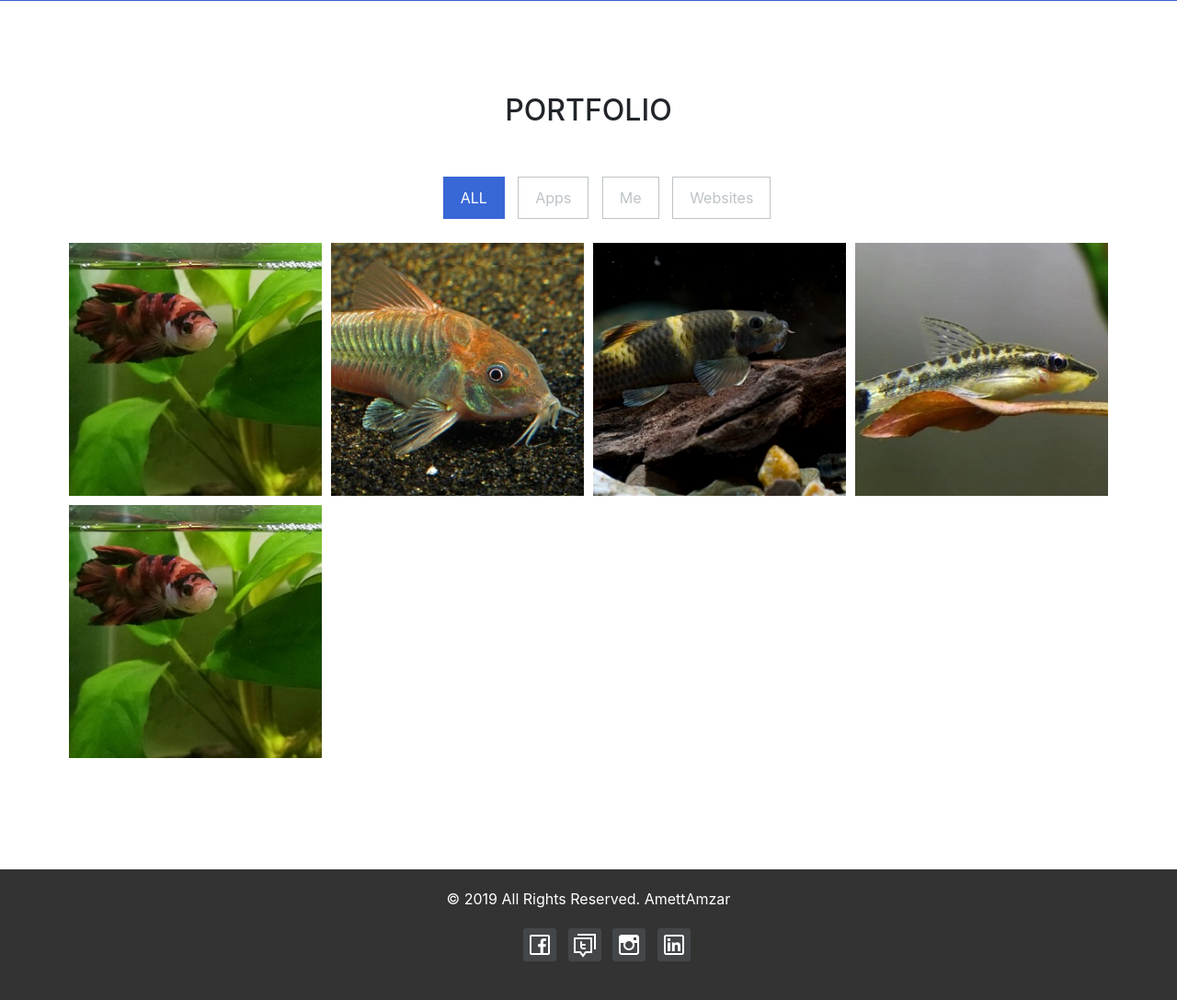
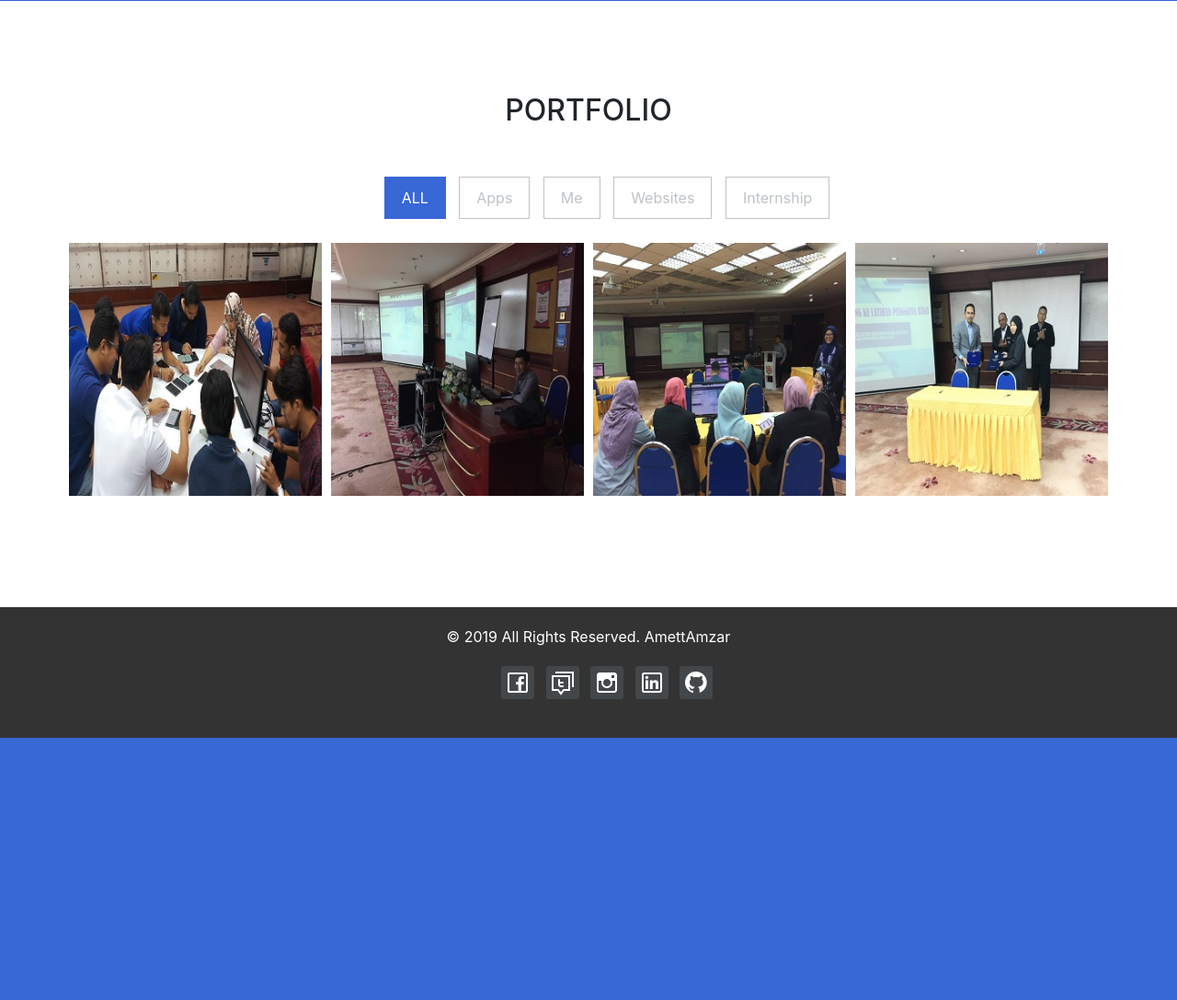
Before and after one commit to amiramzar/portfolio, a PHP site: page / in a window 1280 px wide. Shown: the part 3107-4194 px from the top of the page at 92% size. After the commit the page ends 3909 px from the top, so only its background shows below. Run offline with PHP 8.4, Linux system fonts and the light colour scheme; some libraries are stand-ins or nearby versions.

Commit message:
update portfolio
change pic and add intern section on portfolio

```diff
--- a/css/style.css
+++ b/css/style.css
@@ -346,6 +346,7 @@
 
 #navigation li a {
     color: #ffffff;
+    text-align: center;
 }
 
 .navbar-brand,
@@ -498,6 +499,13 @@
     background-color: #0073b2;
 }
 
+.copyrightSection .github {
+    background: url(../img/icons/github.png) center no-repeat #444749;
+}
+.copyrightSection .github:hover {
+    background-color: #7A308F;
+}
+
 .skillsSection p {
     margin-bottom: 30px;
 }
--- a/home.html
+++ b/home.html
@@ -282,9 +282,8 @@
                             <li><a href="#" data-filter="*" class="current">ALL</a></li>
                             <li><a href="#" data-filter=".apps">Apps</a></li>
                             <li><a href="#" data-filter=".me">Me</a></li>
-                            <li><a href="#" data-filter=".websites">Websites
-                            </a></li>
-
+                            <li><a href="#" data-filter=".websites">Websites</a></li>
+                            <li><a href="#" data-filter=".internship">Internship</a></li>
 
                         </ul>
 
@@ -294,44 +293,12 @@
 
                         <ul class="items">
 
-                            <li onclick="" class="me col-xs-6 col-sm-4 col-md-3 col-lg-3">
+                            <li onclick="" class="internship col-xs-6 col-sm-4 col-md-3 col-lg-3">
                                 <div class="item">
-                                    <img src="img/portfolio/thumbnails/fish1.jpeg">
+                                    <img src="img/portfolio/thumbnails/loadtest2.jpeg">
 
                                     <div class="icons">
-                                        <a href="img/portfolio/fish.jpeg" title="View image" class="openButton" data-fancybox data-caption="This is a betta fish">
-                                            <img src="img/icons/zoomin(white).png">
-                                        </a>
-                                        <a href="" target="_blank" class="projectLink">
-                                            <img src="img/icons/link.png">
-                                        </a>
-                                    </div>
-                                    <div class="imageOverlay"></div>
-                                </div>
-                            </li>
-
-                            <li onclick="" class="apps col-xs-6 col-sm-4 col-md-3 col-lg-3">
-                                <div class="item">
-                                    <img src="img/portfolio/thumbnails/cory2.jpeg">
-
-                                    <div class="icons">
-                                        <a href="img/portfolio/cory.jpeg" title="View image" class="openButton" data-fancybox data-caption="This is a betta fish">
-                                            <img src="img/icons/zoomin(white).png">
-                                        </a>
-                                        <a href="" target="_blank" class="projectLink">
-                                            <img src="img/icons/link.png">
-                                        </a>
-                                    </div>
-                                    <div class="imageOverlay"></div>
-                                </div>
-                            </li>
-
-                            <li onclick="" class="websites col-xs-6 col-sm-4 col-md-3 col-lg-3">
-                                <div class="item">
-                                    <img src="img/portfolio/thumbnails/garra2.jpeg">
-
-                                    <div class="icons">
-                                        <a href="img/portfolio/garra.jpeg" title="View image" class="openButton" data-fancybox data-caption="This is a betta fish">
+                                        <a href="img/portfolio/loadtest.jpeg" title="View image" class="openButton" data-fancybox data-caption="Stress & load test on the system during the day before final training session.">
                                             <img src="img/icons/zoomin(white).png">
                                         </a>
                                         <a href="" target="_blank" class="projectLink">
@@ -344,10 +311,10 @@
 
                             <li onclick="" class="me col-xs-6 col-sm-4 col-md-3 col-lg-3">
                                 <div class="item">
-                                    <img src="img/portfolio/thumbnails/otto2.jpeg">
+                                    <img src="img/portfolio/thumbnails/support2.jpeg">
 
                                     <div class="icons">
-                                        <a href="img/portfolio/otto.jpeg" title="View image" class="openButton" data-fancybox data-caption="This is a betta fish">
+                                        <a href="img/portfolio/support.jpeg" title="View image" class="openButton" data-fancybox data-caption="Support the presenter on final training session.">
                                             <img src="img/icons/zoomin(white).png">
                                         </a>
                                         <a href="" target="_blank" class="projectLink">
@@ -358,12 +325,12 @@
                                 </div>
                             </li>
 
-                            <li onclick="" class="apps col-xs-6 col-sm-4 col-md-3 col-lg-3">
+                            <li onclick="" class="internship col-xs-6 col-sm-4 col-md-3 col-lg-3">
                                 <div class="item">
-                                    <img src="img/portfolio/thumbnails/fish1.jpeg">
+                                    <img src="img/portfolio/thumbnails/training2.jpeg">
 
                                     <div class="icons">
-                                        <a href="img/portfolio/fish.jpeg" title="View image" class="openButton" data-fancybox data-caption="This is a betta fish">
+                                        <a href="img/portfolio/training.jpeg" title="View image" class="openButton" data-fancybox data-caption="During the training session.">
                                             <img src="img/icons/zoomin(white).png">
                                         </a>
                                         <a href="" target="_blank" class="projectLink">
@@ -374,8 +341,21 @@
                                 </div>
                             </li>
 
+                            <li onclick="" class="internship col-xs-6 col-sm-4 col-md-3 col-lg-3">
+                                <div class="item">
+                                    <img src="img/portfolio/thumbnails/agreement2.jpeg">
 
-
+                                    <div class="icons">
+                                        <a href="img/portfolio/agreement.jpeg" title="View image" class="openButton" data-fancybox data-caption="Exchanging agreement by the director and the MBSA ICT director.">
+                                            <img src="img/icons/zoomin(white).png">
+                                        </a>
+                                        <a href="" target="_blank" class="projectLink">
+                                            <img src="img/icons/link.png">
+                                        </a>
+                                    </div>
+                                    <div class="imageOverlay"></div>
+                                </div>
+                            </li>
 
                         </ul>
 
@@ -394,7 +374,7 @@
                     <li><a target="_blank" class="twitter" href="https://twitter.com/amettamzar"></a></li>
                     <li><a target="_blank" class="instagram" href="http://www.instagram.com/amettamzar"></a></li>
                     <li><a target="_blank" class="linkedin" href="https://www.linkedIn.com/in/mohd-amir-amzar-sauli-8a5215148"></a></li>
-
+                    <li><a target="_blank" class="github" href="https://github.com/amiramzar"></a></li>
                 </ul>
             </div>
         </div>
```
Also changed, not shown: img/icons/github.png (added), img/portfolio/agreement.jpeg (added), img/portfolio/loadtest.jpeg (added), img/portfolio/support.jpeg (added), img/portfolio/thumbnails/agreement2.jpeg (added), img/portfolio/thumbnails/loadtest2.jpeg (added), img/portfolio/thumbnails/support2.jpeg (added), img/portfolio/thumbnails/training2.jpeg (added), img/portfolio/training.jpeg (added).
